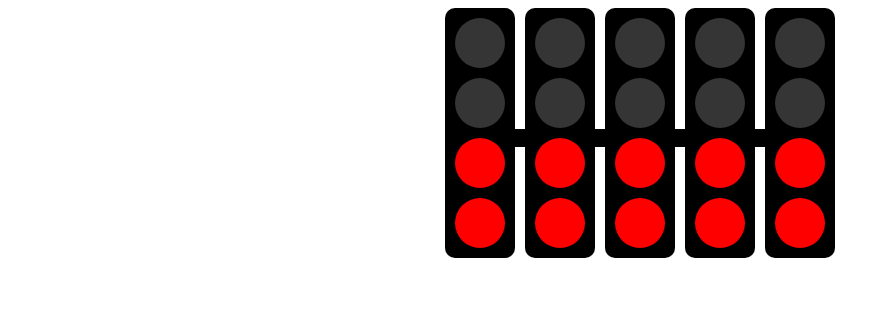
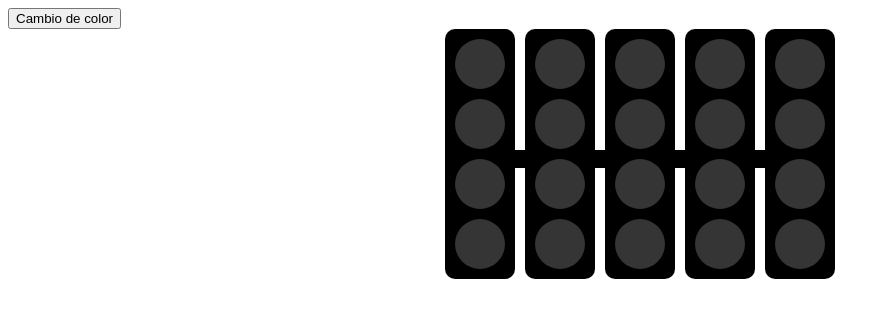
Before and after one commit to Sertg97/semaphore-f1, an Angular app: page / in a window 1280 px wide. Shown: the top 318 px of the page, without its empty margins (0-890 px from the left). Built offline with nearby package versions, Linux system fonts and the light colour scheme.

Commit message:
v2
Se agrego la secuencia de los faroles rojos

```diff
--- a/src/app/app.component.html
+++ b/src/app/app.component.html
@@ -1,38 +1,40 @@
+<button (click)="changeColor()">Cambio de color</button>
+
 <div class="container-parent">
 
   <div class="container">
-    <article class="color-default"></article>
-    <article class="color-default"></article>
-    <article class="color-default red"></article>
-    <article class="color-default red"></article>
+    <article id="" class="color-default"></article>
+    <article id="" class="color-default"></article>
+    <article id="light1" class="color-default"></article>
+    <article id="light2" class="color-default"></article>
   </div>
 
   <div class="container">
-    <article class="color-default"></article>
-    <article class="color-default"></article>
-    <article class="color-default red"></article>
-    <article class="color-default red"></article>
+    <article id="" class="color-default"></article>
+    <article id="" class="color-default"></article>
+    <article id="light3" class="color-default"></article>
+    <article id="light4" class="color-default"></article>
   </div>
 
   <div class="container">
-    <article class="color-default"></article>
-    <article class="color-default"></article>
-    <article class="color-default red"></article>
-    <article class="color-default red"></article>
+    <article id="" class="color-default"></article>
+    <article id="" class="color-default"></article>
+    <article id="light5" class="color-default"></article>
+    <article id="light6" class="color-default"></article>
   </div>
 
   <div class="container">
-    <article class="color-default"></article>
-    <article class="color-default"></article>
-    <article class="color-default red"></article>
-    <article class="color-default red"></article>
+    <article id="" class="color-default"></article>
+    <article id="" class="color-default"></article>
+    <article id="light7" class="color-default"></article>
+    <article id="light8" class="color-default"></article>
   </div>
 
   <div class="container">
-    <article class="color-default"></article>
-    <article class="color-default"></article>
-    <article class="color-default red"></article>
-    <article class="color-default red"></article>
+    <article id="" class="color-default"></article>
+    <article id="" class="color-default"></article>
+    <article id="light9" class="color-default"></article>
+    <article id="light10" class="color-default"></article>
   </div>
 
 </div>
--- a/src/app/app.component.ts
+++ b/src/app/app.component.ts
@@ -1,4 +1,5 @@
 import { Component } from '@angular/core';
+
 
 @Component({
   selector: 'app-root',
@@ -7,4 +8,81 @@ import { Component } from '@angular/core';
 })
 export class AppComponent {
   title = 'semaphore-f1';
+  isRed = false;
+
+  constructor() {}
+
+  changeColor() {
+    const light1 = document.getElementById("light1");
+    const light2 = document.getElementById("light2");
+    const light3 = document.getElementById("light3");
+    const light4 = document.getElementById("light4");
+    const light5 = document.getElementById("light5");
+    const light6 = document.getElementById("light6");
+    const light7 = document.getElementById("light7");
+    const light8 = document.getElementById("light8");
+    const light9 = document.getElementById("light9");
+    const light10 = document.getElementById("light10");
+
+    if (light1 && light2 && light3 && light4 && light5 && light6 && light7 && light8 && light9 && light10) {
+      this.isRed = true;
+
+      setTimeout(() => {
+        //light1.classList.remove("red");
+        light1.classList.add("red");
+        light2.classList.add("red");
+
+        setTimeout(() => {
+          //light2.classList.remove("red");
+          light3.classList.add("red");
+          light4.classList.add("red");
+
+          setTimeout(() => {
+            //light3.classList.remove("red");
+            light5.classList.add("red");
+            light6.classList.add("red");
+
+            setTimeout(() => {
+              light7.classList.add("red");
+              light8.classList.add("red");
+
+              setTimeout(() => {
+                light9.classList.add("red");
+                light10.classList.add("red");
+
+                /*setTimeout(() => {
+                  //light4.classList.remove("red");
+                  light1.classList.add("color-default");
+                  light2.classList.add("color-default");
+                  light3.classList.add("color-default");
+                  light4.classList.add("color-default");
+                  light5.classList.add("color-default");
+                  light6.classList.add("color-default");
+                  light7.classList.add("color-default");
+                  light8.classList.add("color-default");
+                  light9.classList.add("color-default");
+                  light10.classList.add("color-default");
+                  this.isRed = false;
+                }, 1000);*/
+              }, 1000);
+            }, 1000);
+          }, 1000);
+        }, 1000);
+      }, 1000);
+    }
+  }
+
+  /*changeColor() {
+    const light1 = document.getElementById("light1");
+    const light2 = document.getElementById("light2");
+    const light3 = document.getElementById("light3");
+    const light4 = document.getElementById("light4");
+
+    if (light1 && light2 && light3 && light4) {
+      light1.classList.add("red");
+      light2.classList.add("red");
+      light3.classList.add("red");
+      light4.classList.add("red");
+    }
+  }*/
 }
--- a/src/styles.scss
+++ b/src/styles.scss
@@ -6,6 +6,7 @@
     position: relative;
     padding: 0 30px;
   }
+
 
 .container-parent::before {
     content: "";
@@ -17,6 +18,7 @@
     background-color: black;
     transform: translateY(-50%);
     z-index: -1;
+
 }
 
 .container{
```
